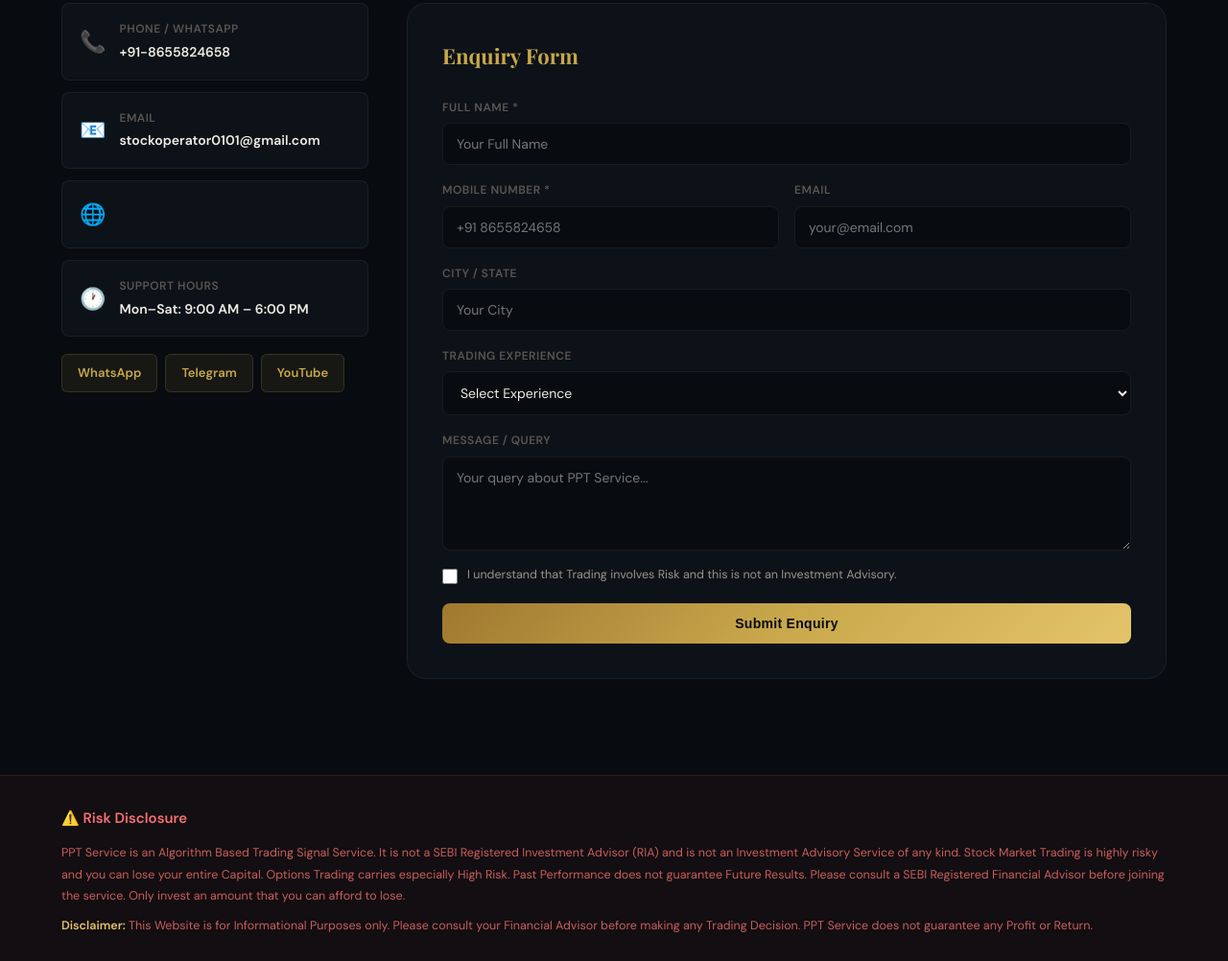
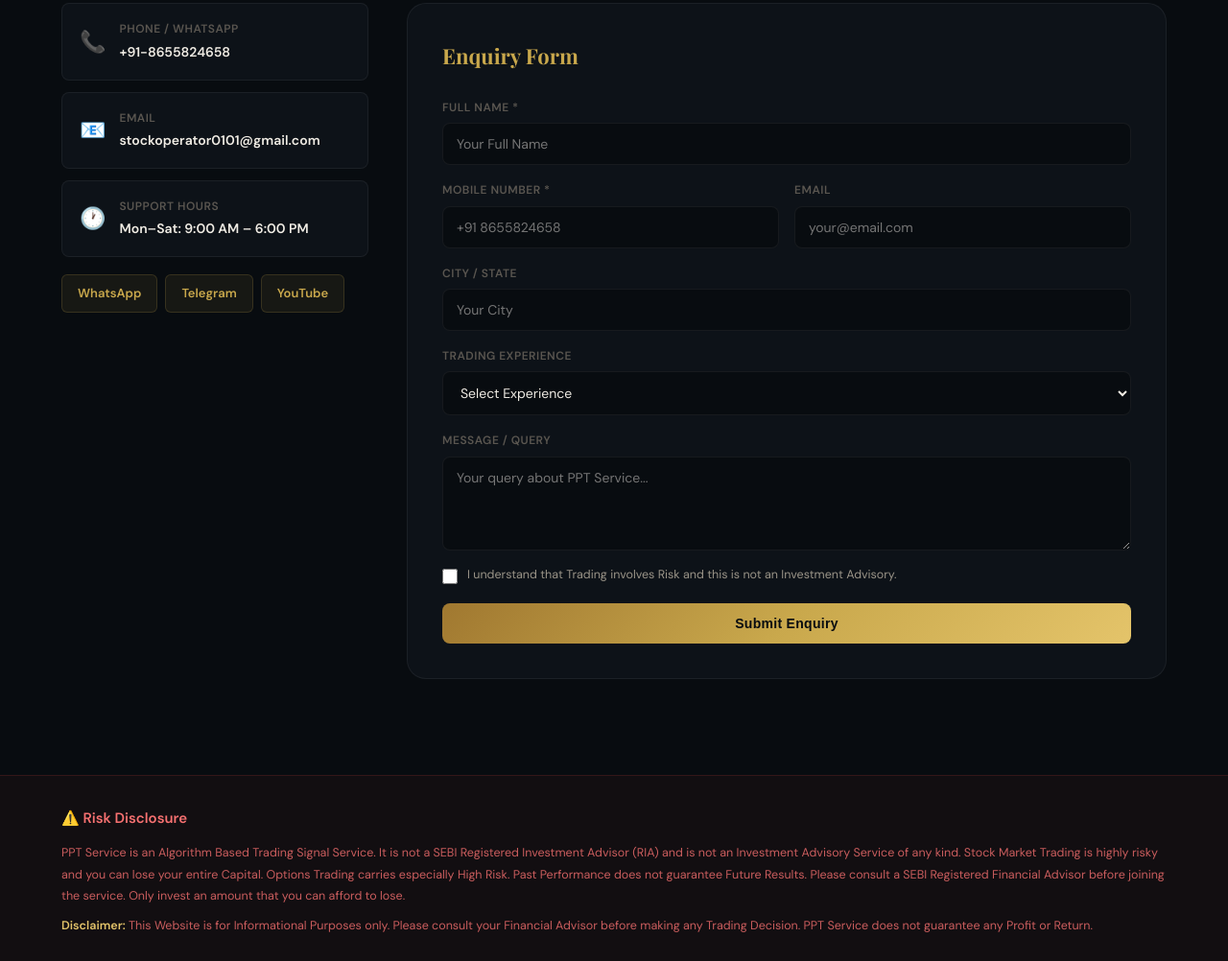
Before and after one commit to stock-operator/stock-operator, a plain HTML site: page index.html in a window 1280 px wide. Shown: the part 7225-8227 px from the top of the page at 96% size. Drawn offline with nearby package versions, Linux system fonts and the light colour scheme.

Commit message:
Update index.html

```diff
--- a/index.html
+++ b/index.html
@@ -482,9 +482,6 @@
             </div>
           </div>
           <div class="ci-card">
-            <div class="ci-icon">🌐</div>
-          </div>
-          <div class="ci-card">
             <div class="ci-icon">🕐</div>
             <div>
               <h4>Support Hours</h4>
```
